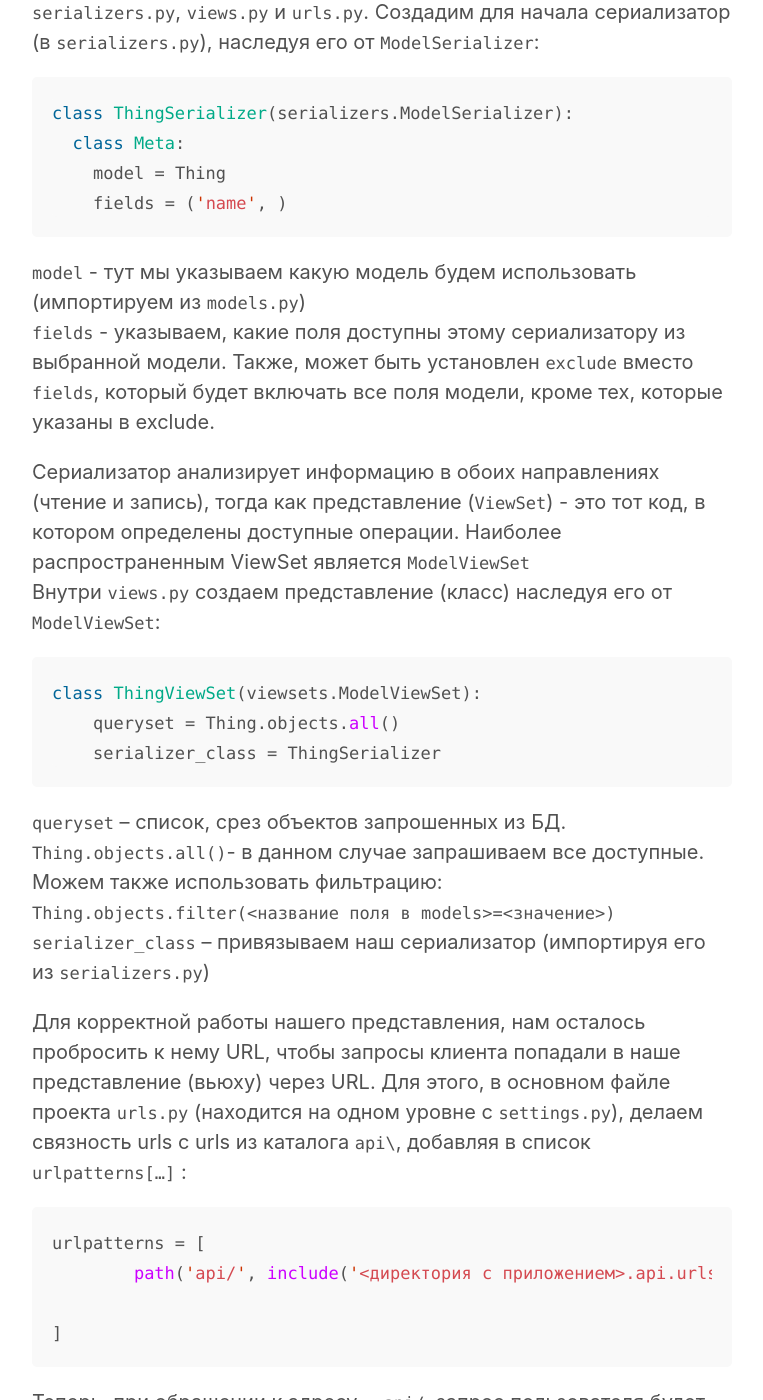
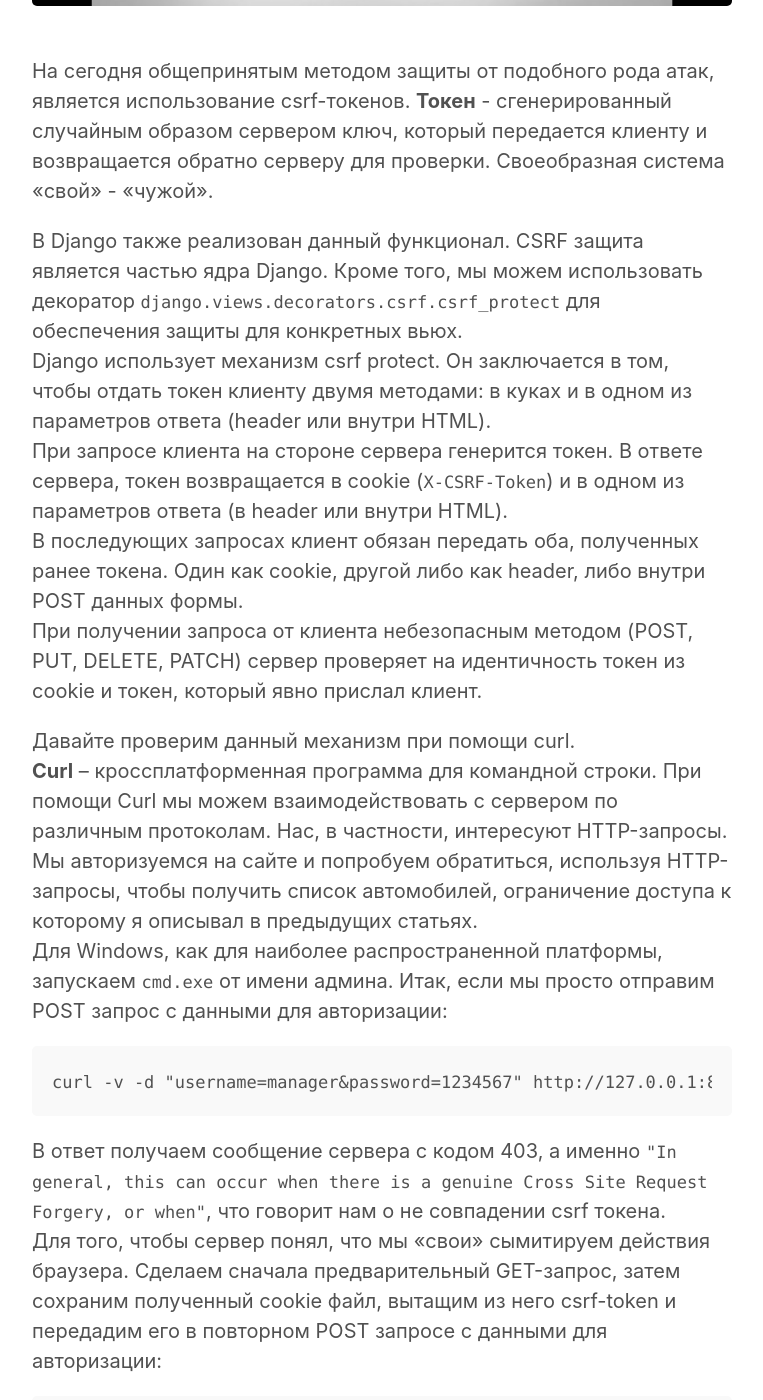
Before and after one commit to optima740/optima740.github.io, a Jekyll site: the page built from index.html, in a window 1280 px wide and 1400 px high, scrolled down 1902 px. Shown: the whole window, without its empty margins (258-1021 px from the left). Built offline with Jekyll 4.4.1, drawn with Linux system fonts in a browser that asks for light colours; the list of posts is cut into pages by our own code; some of the changed text lies outside the part shown.

Commit message:
add_csrf_post

````diff
--- a/_layouts/post.html
+++ b/_layouts/post.html
@@ -12,7 +12,7 @@ layout: default
 
 {% if site.related_posts != empty %}
 <aside class="related">
-  <h3>Други статьи</h3>
+  <h3>История постов</h3>
   <ul class="related-posts">
     {% for post in site.related_posts %}
       <li>
--- /dev/null
+++ b/_posts/2020-04-15-Django-authorization.md
@@ -0,0 +1,75 @@
+---
+layout: post
+title: Django. Авторизация и ограничение доступа.
+---
+![](/image/post-2020-04-15/zamok1.jpg)
+
+
+
+Как мы уже ранее говорили, **Аутентификация** — это процесс подтверждения, что пользователь именно тот, за кого себя выдает, то есть, процесс сопоставления переданных данных от пользователя с существующими учетными данными в БД.
+**Авторизация** — это процесс принятия решения о том, что именно этой аутентифицированной персоне разрешается делать, то есть, назначение прав пользователю для разграничения доступа к ресурсам. И, как раз, об ограничении доступа сегодня и пойдет речь.
+
+Допустим в нашем проекте или приложении необходимо разграничить доступ различным пользователям к ресурсам. Например, у нас есть автотранспортные предприятия. У каждого предприятия есть свои сотрудники – пользователи. За каждым предприятием закреплены свои автомобили. Соответственно, мы создали модели предприятий, модели пользователей и модели автомобилей с соответствующими связями между таблицами БД. И нам нужно сделать так, чтобы сотрудник (пользователь) закрепленный за своим предприятием мог получить доступ к списку автомобилей только своего предприятия.
+В данном случае удобно (дабы не изобретать велосипед) использовать стандартный функционал Django «из коробки», а именно использовать стандартный класс **User** для создания моделей сотрудников. Например, наши пользовательские классы `Driver` и `Manager`, мы сделаем наследниками класса User.
+
+Ограничение доступа можно cделать на уровне представлений (`views.py`). Самый простой способ это реализовать – использовать модуль `django.contrib.auth`.
+Тут стоит сделать уточнение, если наше view представляет из себя функцию, то для авторизации следует использовать соответствующий декоратор `@login_required`, предварительно импортировав его:
+```python
+from django.contrib.auth.decorators import login_required
+
+@login_required
+def my_view(request):
+
+    ...
+```
+Мы знаем, что декоратор проверяет условие (контракт) до того, как функция, обернутая в этот декоратор, будет выполнена. Поэтому с  `login_required` логика следующая:
+
+Если пользователь не авторизован, то будет перенаправлен на URL, указанный в параметре конфигурации `settings.LOGIN_URL`, передавая текущий абсолютный путь в запросе.
+Если пользователь авторизован, то выполняет код представления (view). В коде представления не требуется выполнять проверку авторизован ли пользователь или нет.
+
+В случае, если наше представление организовано в виде класса, тогда нам понадобиться соответствующий миксин `LoginRequiredMixin`. Импрортируем его из `django.contrib.auth.mixins`. Мы должны включить (подмешать) данный миксин в список наследования класса нашего представления. Кроме того, в теле класса мы должны переопределить стандартное поле данного миксина: `raise_exeption = True`, для случая, если пользователь не авторизован. Для него будет выброшена ошибка 403.
+```python
+from django.contrib.auth.mixins import LoginRequiredMixin
+
+class MyView(LoginRequiredMixin, generics.ListAPIView):
+
+    ...
+    raise_exception = True
+```
+Логика работы данного миксина (класса) схожа с логикой рассмотренного ранее декоратора:
+
+Если пользователь авторизован, срабатывает редирект на указанный в параметре конфигурации `settings.LOGIN_URL`. Иначе, пользователь получает ошибку 403.
+На самом деле, модуль `auth из django.contrib` имеет гораздо больший функционал, помимо того, что был описан в данной статье. И его рассмотрение, тема для отдельного поста. Но в рамках сегодняшней задачи, мы достаточно просто и быстро добились необходимого.
+Таким образом, мы добиваемся того, что логика работы view будет ограничена проверкой, является ли пользователь аутентифицированным. Что позволяет нам добиться ограничения выполнения кода внутри view.
+
+Мы описали только половину того, как можно решить нашу задачу. Напомню, нам необходимо, чтобы авторизованный пользователь (например, Manager) получал список именно тех автомобилей, которые принадлежат его предприятию.
+Допустим, текущий пользователь авторизован и код внутри views будет выполнен. Таким образом, нам необходимо отфильтровать для данного авторизованного пользователя те автомобили, которые соответствуют его предприятию.
+Данные о текущем пользователе можно получить из переменной `request`, которая автоматически передается при вызове view. Если мы используем функции в качестве представлений, то можно просто указать `request` в качестве входного параметра, и обращаться к ней внутри функции:
+```python
+def my_view(request):
+
+    user = request.user.username
+    ...
+```
+Если в качестве организации наших представлений использованы классы, то придется переопределять родительский метод, для того чтобы получить доступ к `self.request`:
+
+```python
+from ..models import Car, Enterprise, User, Manager
+
+
+class CarListView(LoginRequiredMixin, generics.ListAPIView, ListModelMixin):
+    # визуализатор list для модели Car
+    def get_queryset(self):
+        user_name = self.request.user.username
+        enterprise =    Enterprise.objects.get(manager__username__contains=user_name)
+        list_car = Car.objects.filter(of_enterprise=enterprise)
+        return list_car
+    queryset = get_queryset
+    serializer_class = CarSerializer
+    raise_exception = True  # переопределение поля исключения, в случае не аутентифицированного пользователя
+
+```
+На примере выше мы переопределили родительский метод `get_queryset`. Внутри метода обратились к данным текущего пользователя, `user_name = self.request.user.username`. Затем использовали запрос к модели `Enterprise  через objects.get` с параметрами запроса полей через связную таблицу. В данном случае мы обращаемся к модели  `Enterprise`, через связную (по первичному ключу) модель `manager` по полю `username` соответствующему значению `username`, которое мы вытащили из `self.request`. Затем, получив объект в виде `enterprise`, мы фильтруем по названию предприятия те автомобили, которые к нему привязаны, (`list_car = Car.objects.filter(of_enterprise=enterprise)` ), и возвращаем список найденных автомобилей в стандартное поле класса `queryset`.
+Это достаточно тривиальный пример, который показывает логику запросов и фильтраций.
+
+Теперь каждый «залогиненый» пользователь (manager), при обращении к визуализатору списка автомобилей, будет получать список только тех автомобилей, которые закреплены за его предприятием. Тем самым, мы добились разграничения доступа пользователей к ресурсам.
--- /dev/null
+++ b/_posts/2020-04-20-Django-scrf.md
@@ -0,0 +1,43 @@
+---
+layout: post
+title: Django. Немного о SCRF.
+---
+![](/image/post-2020-04-20/csrf.jpg)
+
+
+**Cross-Site Request Forgery** – если адаптировать на русский язык, то получается что-то вроде межсайтовая подделка запроса. Суть данной атаки в том, что браузер не может различить, было ли действие выполнено пользователем умышленно (например, переход по ссылке или нажатие на кнопку отправки формы на целевой ресурс), или пользователь выполнил действие не умышленно (например, при посещении ресурса-злоумышленника, этот ресурс отправил запрос от имени пользователя на целевой ресурс, на котором пользователь остался «залогиненым»).
+Получается, что ресурс-злоумышленник, вклинившись между пользователем и целевым ресурсом (**cross-site**), может отправить HTTP запрос (**request**), используя авторизированные данные пользователя, и совершить какие-либо действия от имени пользователя на целевом ресурсе (**forgery**).
+
+![](/image/post-2020-04-20/csrf-attack.jpg)
+На сегодня общепринятым методом защиты от подобного рода атак, является использование csrf-токенов. **Токен** - сгенерированный случайным образом сервером ключ, который передается клиенту и возвращается обратно серверу для проверки.
+Своеобразная система «свой» - «чужой».
+
+В Django также реализован данный функционал. CSRF защита является частью ядра Django. Кроме того, мы можем использовать декоратор `django.views.decorators.csrf.csrf_protect` для обеспечения защиты для конкретных вьюх.
+Django использует механизм csrf protect. Он заключается в том, чтобы отдать токен клиенту двумя методами: в куках и в одном из параметров ответа (header или внутри HTML).
+При запросе клиента на стороне сервера генерится токен. В ответе сервера, токен возвращается в cookie (`X-CSRF-Token`) и в одном из параметров ответа (в header или внутри HTML).
+В последующих запросах клиент обязан передать оба,  полученных ранее токена. Один как cookie, другой либо как header, либо внутри POST данных формы.
+При получении запроса от клиента небезопасным методом (POST, PUT, DELETE, PATCH) сервер проверяет на идентичность токен из cookie и токен, который явно прислал клиент.
+
+Давайте проверим данный механизм при помощи curl.
+**Curl** – кроссплатформенная программа для командной строки. При помощи Curl мы можем взаимодействовать с сервером по различным протоколам. Нас, в частности, интересуют HTTP-запросы.
+Мы авторизуемся на сайте и попробуем обратиться, используя HTTP-запросы, чтобы получить список автомобилей, ограничение доступа к которому я описывал в предыдущих статьях.
+Для Windows, как для наиболее распространенной платформы, запускаем `cmd.exe` от имени админа. Итак, если мы просто отправим POST запрос с данными для авторизации:
+```
+curl -v -d "username=manager&password=1234567" http://127.0.0.1:8000/accounts/login/
+```
+В ответ получаем сообщение сервера с кодом 403, а именно `"In general, this can occur when there is a genuine Cross Site Request Forgery, or when"`, что говорит нам о не совпадении csrf токена.
+Для того, чтобы сервер понял, что мы «свои» сымитируем действия браузера. Сделаем сначала предварительный GET-запрос, затем сохраним полученный cookie файл, вытащим из него csrf-token и передадим его в повторном POST запросе c данными для авторизации:
+```
+curl -c cookie.txt http://127.0.0.1:8000/accounts/login/
+```
+Подставляем полученный токен из cookie.txt в следующий запрос. В нем мы передаем серверу, как сам cookie, так и поле c токеном:
+```
+curl --cookie cookie.txt http://127.0.0.1:8000/accounts/login/ -H "X-CSRFToken: owPT8worwO0Bd8AEfqUg1FB2NIPkEQ8DHoJ0kAVPUm1hsSrMS0y0AT7T6qsUNqXa" -b "csrftoken=owPT8worwO0Bd8AEfqUg1FB2NIPkEQ8DHoJ0kAVPUm1hsSrMS0y0AT7T6qsUNqXa" -d "username=manager1&password=Qwertyu_123&next=" -c cookie.txt
+```
+В этот раз, сервер отвечает уже сообщением 302, что означает редирект. А мы помним, что в механизме авторизации редирект указывается в настройках, как адрес куда нас перенаправят при успешной авторизации.
+Итак, мы успешно авторизовались. Осталось получить список автомобилей. Для этого отправим GET-запрос вместе с cookie:
+```
+curl --cookie cookie.txt -v http://127.0.0.1:8000/api/cars/
+```
+Сервер ответил кодом 200 ОК. А ниже мы видим наш список в JSON формате:
+![](/image/post-2020-04-20/curl-cmd.JPG)
--- a/index.html
+++ b/index.html
@@ -34,7 +34,7 @@ title: Home
 
 {% if site.posts != empty %}
 <aside class="related">
-  <h3>Други статьи</h3>
+  <h3>История постов</h3>
   <ul class="related-posts">
     {% for post in site.posts %}
       <li>
````
Also changed, not shown: _posts/2020-01-20-my_first_steps.md (+1 -1 lines), image/post-2020-04-15/access_denied.jpeg (added), image/post-2020-04-15/zamok.jpg (added), image/post-2020-04-15/zamok1.jpg (added), image/post-2020-04-15/zamok2.jpg (added), image/post-2020-04-20/csrf-attack.jpg (added), image/post-2020-04-20/csrf.jpg (added), image/post-2020-04-20/csrf2.jpg (added), image/post-2020-04-20/curl-cmd.JPG (added).
